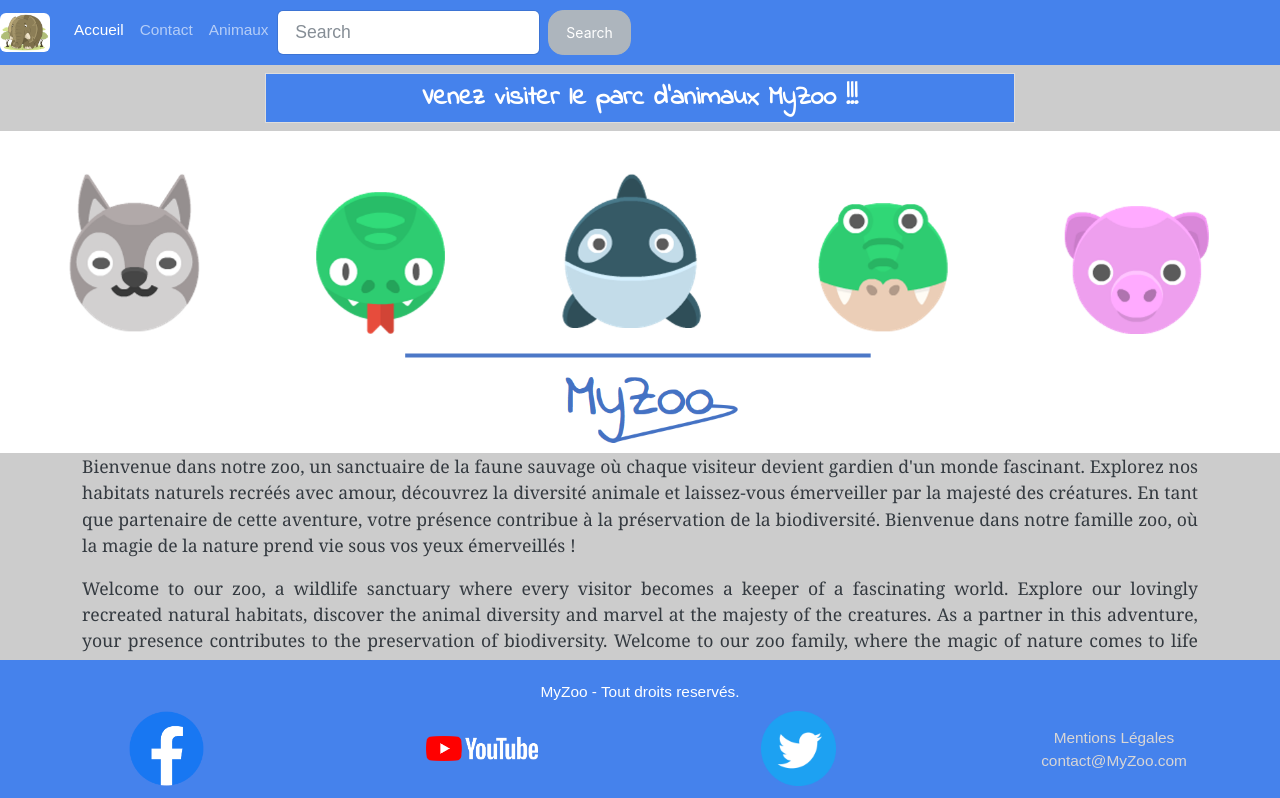
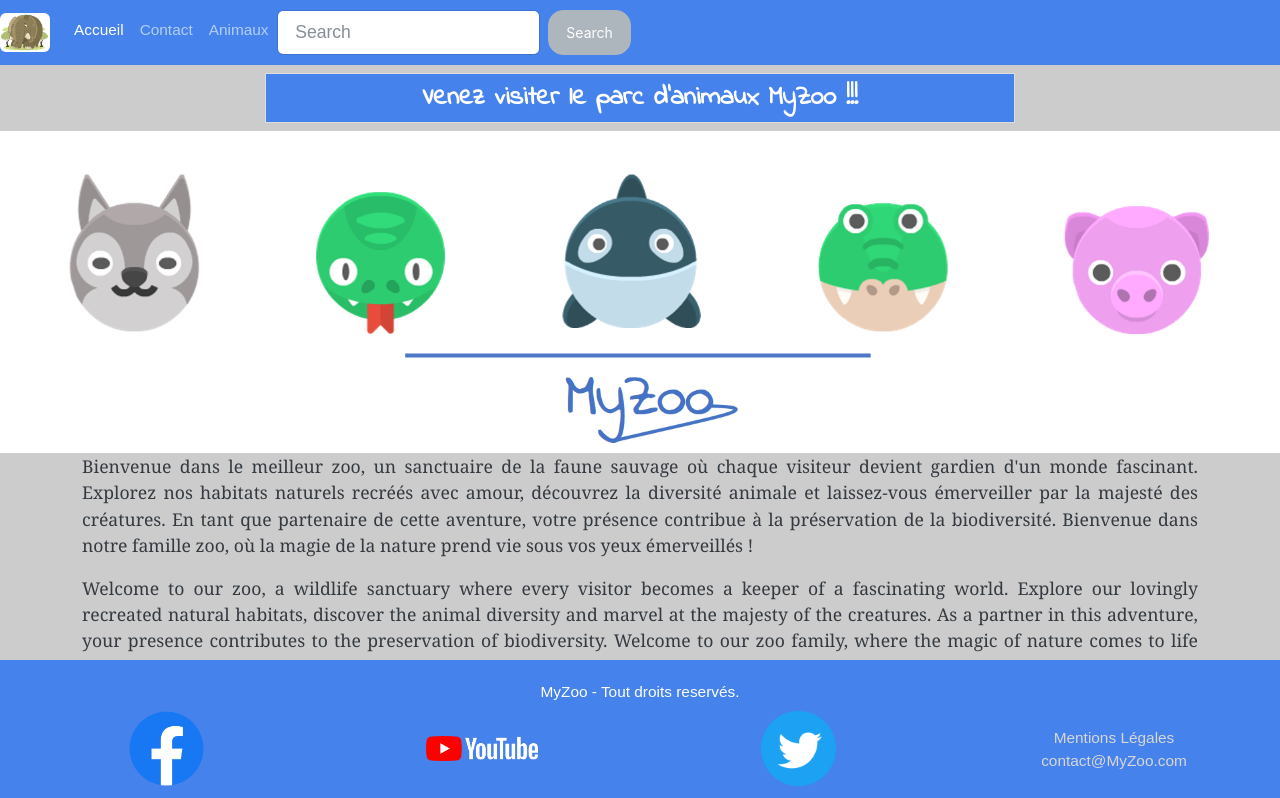
Before and after one commit to CyrilleAdrien/MyZoo, a React (Create React App) app in the folder api_REACT/myzoo/: page / in a window 1280 px wide. Shown: the top 798 px of the page. Built offline with nearby package versions, Linux system fonts and the light colour scheme.

Commit message:
modification du texte à l'acceuil

```diff
--- a/api_REACT/myzoo/src/containers/Site/Accueil/Accueil.js
+++ b/api_REACT/myzoo/src/containers/Site/Accueil/Accueil.js
@@ -18,7 +18,7 @@ class Accueil extends Component {
                 <img src = {banderole} alt = "banderole" className='img-fluid'/>
                 <div className='container'>
                     <p>
-                        Bienvenue dans notre zoo, un sanctuaire de la faune sauvage où chaque visiteur devient gardien
+                        Bienvenue dans le meilleur zoo, un sanctuaire de la faune sauvage où chaque visiteur devient gardien
                         d'un monde fascinant. Explorez nos habitats naturels recréés avec amour, découvrez la diversité animale
                         et laissez-vous émerveiller par la majesté des créatures. En tant que partenaire de cette aventure, votre
                         présence contribue à la préservation de la biodiversité. Bienvenue dans notre famille zoo, où la magie de
```
